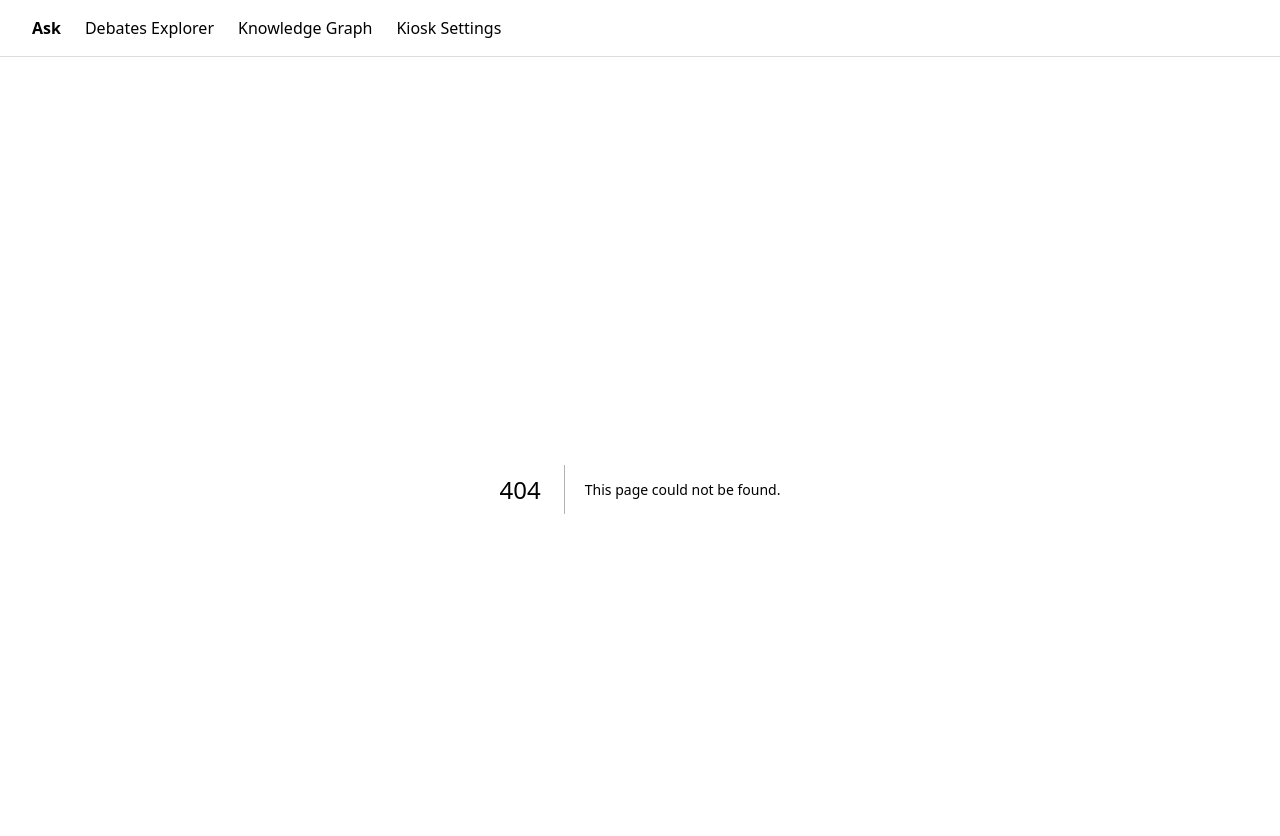
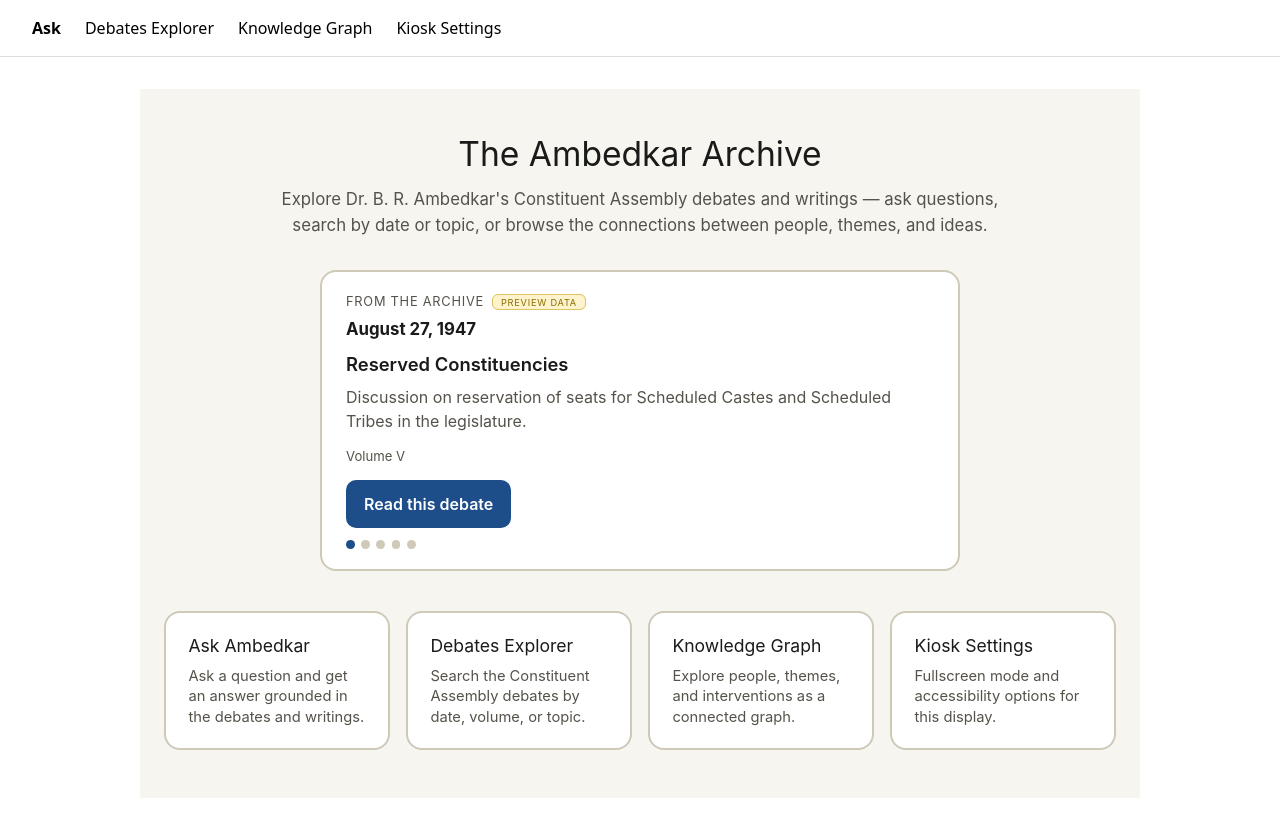
Before and after one commit to Ritika-Maan/ambedkar, a Next.js app in the folder frontend/: page / in a window 1280 px wide. Before the commit this address had no page. Shown: the top 836 px of the page. Built offline with nearby package versions, Linux system fonts and the light colour scheme.

Commit message:
Update main page

```diff
--- /dev/null
+++ b/frontend/src/app/page.js
@@ -0,0 +1,151 @@
+"use client";
+import { useState, useEffect, useMemo, useRef } from "react";
+
+const API_BASE = "http://localhost:8000";
+const ROTATE_MS = 6000;
+const USE_MOCK = true; // flip to false once GROQ_API_KEY is set and backend is confirmed live
+
+const MOCK_EVENTS = [
+  { id: "I01", label: "Introduction of Draft Constitution", date: "1948-11-04", volume: "VII",
+    summary: "Ambedkar presented the Draft Constitution and explained the work and responsibility of the Drafting Committee." },
+  { id: "I09", label: "Directive Principles", date: "1948-11-19", volume: "VII",
+    summary: "Debate on the nature and enforceability of the Directive Principles of State Policy." },
+  { id: "I25", label: "Reserved Constituencies", date: "1947-08-27", volume: "V",
+    summary: "Discussion on reservation of seats for Scheduled Castes and Scheduled Tribes in the legislature." },
+  { id: "I60", label: "Emergency Powers", date: "1949-08-02", volume: "IX",
+    summary: "Debate on the scope of Article 352 and the conditions under which a national emergency may be proclaimed." },
+  { id: "I74", label: "Article 15", date: "1949-11-25", volume: "XI",
+    summary: "Ambedkar's closing speech on the completion of the Constitution and warnings against losing India's independence." },
+];
+
+async function mockFetchTimeline() {
+  await new Promise((r) => setTimeout(r, 300));
+  const dates = [...new Set(MOCK_EVENTS.map((e) => e.date))].sort();
+  return { dates, events: [...MOCK_EVENTS].sort((a, b) => a.date.localeCompare(b.date)) };
+}
+async function fetchTimeline() {
+  if (USE_MOCK) return mockFetchTimeline();
+  const res = await fetch(`${API_BASE}/timeline`);
+  if (!res.ok) throw new Error(`Server returned ${res.status}`);
+  return res.json();
+}
+
+function monthDay(d) { return d.slice(5); }
+function formatDate(d) {
+  return new Date(d + "T00:00:00").toLocaleDateString(undefined, { year: "numeric", month: "long", day: "numeric" });
+}
+
+const SECTIONS = [
+  { href: "/ask", title: "Ask Ambedkar", desc: "Ask a question and get an answer grounded in the debates and writings." },
+  { href: "/debates", title: "Debates Explorer", desc: "Search the Constituent Assembly debates by date, volume, or topic." },
+  { href: "/graph", title: "Knowledge Graph", desc: "Explore people, themes, and interventions as a connected graph." },
+  { href: "/kiosk-settings", title: "Kiosk Settings", desc: "Fullscreen mode and accessibility options for this display." },
+];
+
+const CSS = `
+.home { --bg:#f7f5ef; --panel:#ffffff; --ink:#1a1a1a; --dim:#55524a; --line:#cfc9b8; --accent:#1d4e89; --accentInk:#ffffff;
+  background: var(--bg); color: var(--ink); font-family: -apple-system, Segoe UI, Roboto, sans-serif;
+  max-width: 1000px; margin: 0 auto; padding: 2.5rem 1.5rem 3rem; }
+.home-hero { text-align: center; margin-bottom: 2rem; }
+.home-hero h1 { margin: 0 0 .5rem; font-size: 2.1em; }
+.home-hero p { margin: 0 auto; color: var(--dim); font-size: 1.05em; max-width: 46rem; }
+
+.otd { background: var(--panel); border: 2px solid var(--line); border-radius: 16px; padding: 1.25rem 1.5rem;
+  max-width: 640px; margin: 0 auto 2.5rem; }
+.otd-eyebrow { font-size: .8em; text-transform: uppercase; letter-spacing: .06em; color: var(--dim); margin: 0 0 .35rem; }
+.otd-date { font-size: 1.05em; font-weight: 700; margin: 0 0 .6rem; }
+.otd-label { font-size: 1.15em; font-weight: 600; margin: 0 0 .4rem; }
+.otd-summary { margin: 0 0 .85rem; line-height: 1.5; color: var(--dim); }
+.otd-meta { font-size: .82em; color: var(--dim); margin: 0 0 .85rem; }
+.otd-dots { display: flex; gap: .4rem; margin-top: .75rem; }
+.otd-dot { width: .55rem; height: .55rem; border-radius: 50%; background: var(--line); border: 0; padding: 0; cursor: pointer; }
+.otd-dot[aria-current="true"] { background: var(--accent); }
+.otd-link { display: inline-block; min-height: 44px; padding: 0 1rem; line-height: 44px; border-radius: 10px;
+  border: 2px solid var(--accent); background: var(--accent); color: var(--accentInk); text-decoration: none; font-weight: 600; }
+.otd-state { color: var(--dim); font-size: .9em; }
+.otd-mockbadge { font-size: .72em; color: #8a6d00; background: #fff3cd; border: 1px solid #e0c264; border-radius: 6px; padding: .1rem .5rem; margin-left: .5rem; }
+
+.home-grid { display: grid; grid-template-columns: repeat(auto-fit, minmax(220px, 1fr)); gap: 1rem; }
+.home-card { display: block; min-height: 120px; padding: 1.25rem 1.4rem; border: 2px solid var(--line); border-radius: 16px;
+  background: var(--panel); color: var(--ink); text-decoration: none; transition: border-color .15s; }
+.home-card:hover, .home-card:focus-visible { border-color: var(--accent); }
+.home-card h2 { margin: 0 0 .4rem; font-size: 1.1em; }
+.home-card p { margin: 0; color: var(--dim); font-size: .92em; line-height: 1.4; }
+`;
+
+function OnThisDay() {
+  const [state, setState] = useState({ loading: true, error: null, events: [] });
+  const [index, setIndex] = useState(0);
+  const timerRef = useRef(null);
+
+  useEffect(() => {
+    let cancelled = false;
+    fetchTimeline()
+      .then((d) => { if (!cancelled) setState({ loading: false, error: null, events: d.events || [] }); })
+      .catch((e) => { if (!cancelled) setState({ loading: false, error: e.message, events: [] }); });
+    return () => { cancelled = true; };
+  }, []);
+
+  const todayMatches = useMemo(() => {
+    if (!state.events.length) return [];
+    const today = monthDay(new Date().toISOString().slice(0, 10));
+    return state.events.filter((e) => monthDay(e.date) === today);
+  }, [state.events]);
+
+  const usingFallback = todayMatches.length === 0;
+  const pool = usingFallback ? state.events : todayMatches;
+
+  useEffect(() => {
+    if (pool.length < 2) return;
+    timerRef.current = setInterval(() => setIndex((i) => (i + 1) % pool.length), ROTATE_MS);
+    return () => clearInterval(timerRef.current);
+  }, [pool.length]);
+
+  if (state.loading) return <div className="otd"><p className="otd-state">Loading today in the archive…</p></div>;
+  if (state.error) return <div className="otd"><p className="otd-state">Couldn't load the timeline. ({state.error})</p></div>;
+  if (pool.length === 0) return <div className="otd"><p className="otd-state">No debate entries are in the archive yet.</p></div>;
+
+  const event = pool[Math.min(index, pool.length - 1)];
+  return (
+    <div className="otd">
+      <p className="otd-eyebrow">
+        {usingFallback ? "From the archive" : "On this day"}
+        {USE_MOCK && <span className="otd-mockbadge">preview data</span>}
+      </p>
+      <p className="otd-date">{formatDate(event.date)}</p>
+      <p className="otd-label">{event.label || event.title}</p>
+      <p className="otd-summary">{event.summary || event.description}</p>
+      <p className="otd-meta">Volume {event.volume}</p>
+      <a className="otd-link" href={`/debates?date=${event.date}&volume=${event.volume}`}>Read this debate</a>
+      {pool.length > 1 && (
+        <div className="otd-dots" role="tablist" aria-label="More entries">
+          {pool.map((e, i) => (
+            <button key={e.id || i} type="button" className="otd-dot" aria-current={i === index}
+              aria-label={`Show entry ${i + 1} of ${pool.length}`} onClick={() => setIndex(i)} />
+          ))}
+        </div>
+      )}
+    </div>
+  );
+}
+
+export default function HomePage() {
+  return (
+    <div className="home">
+      <style>{CSS}</style>
+      <div className="home-hero">
+        <h1>The Ambedkar Archive</h1>
+        <p>Explore Dr. B. R. Ambedkar's Constituent Assembly debates and writings — ask questions, search by date or topic, or browse the connections between people, themes, and ideas.</p>
+      </div>
+      <OnThisDay />
+      <div className="home-grid">
+        {SECTIONS.map((s) => (
+          <a key={s.href} className="home-card" href={s.href}>
+            <h2>{s.title}</h2>
+            <p>{s.desc}</p>
+          </a>
+        ))}
+      </div>
+    </div>
+  );
+}
```
